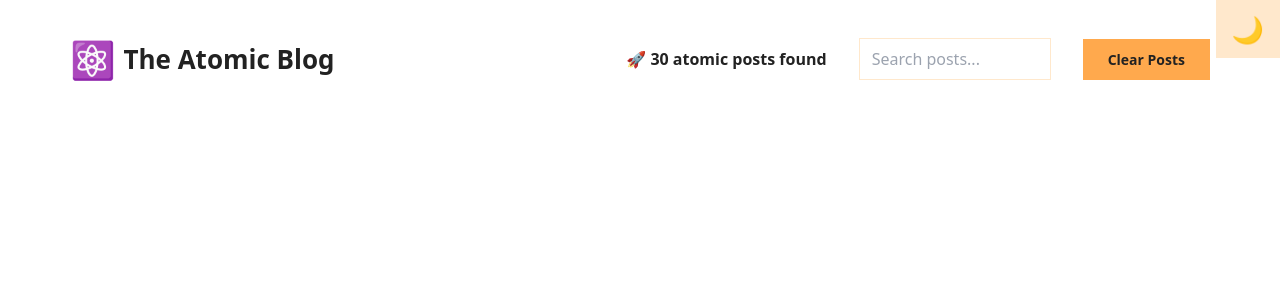
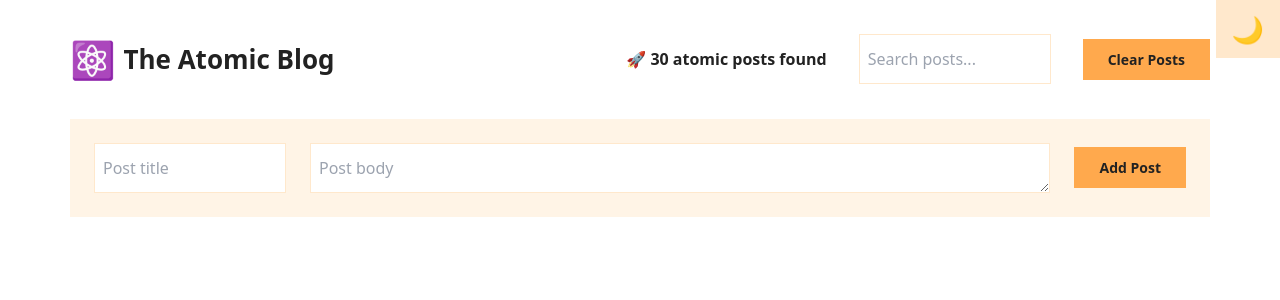
Before and after one commit to mdronysarker/blog-app, a React (Vite) app: page / in a window 1280 px wide. Shown: the top 300 px of the page. Built offline with nearby package versions, Linux system fonts and the light colour scheme.

Commit message:
fromadd post design done

```diff
--- /dev/null
+++ b/src/components/FromAddPost.jsx
@@ -0,0 +1,19 @@
+import React from "react";
+import Button from "./Button";
+
+export default function FromAddPost() {
+  return (
+    <form className=" p-6 bg-[#fff4e6] flex items-center gap-6 mb-10">
+      <input
+        className="w-[12rem] px-[8px] py-3 border border-[#ffe8cc] focus:outline-none focus:border-2 focus:border-[#ffa94d]"
+        placeholder="Post title"
+        type="text"
+      />
+      <textarea
+        className="flex-1 h-[50px] px-[8px] py-3 border border-[#ffe8cc] focus:outline-none focus:border-[#ffa94d]"
+        placeholder="Post body"
+      ></textarea>
+      <Button>Add Post</Button>
+    </form>
+  );
+}
--- a/src/components/Header.jsx
+++ b/src/components/Header.jsx
@@ -4,7 +4,7 @@ import Button from "./Button";
 
 export default function Header() {
   return (
-    <header className="flex justify-between">
+    <header className="flex justify-between mb-8">
       <h1 className="flex gap-2 text-[26px] items-center font-bold">
         <span className="text-[140%]">⚛️</span>The Atomic Blog
       </h1>
--- /dev/null
+++ b/src/components/Main.jsx
@@ -0,0 +1,10 @@
+import React from "react";
+import FromAddPost from "./FromAddPost";
+
+export default function Main() {
+  return (
+    <main>
+      <FromAddPost />
+    </main>
+  );
+}
--- a/src/components/Search.jsx
+++ b/src/components/Search.jsx
@@ -4,7 +4,7 @@ export default function Search() {
   return (
     <div>
       <input
-        className="w-[12rem] border border-[#ffe8cc] px-3 py-2 text-[16px]  focus:border-2 focus:border-[#ffa94d] focus:outline-none focus:rounded-sm"
+        className="w-[12rem] border border-[#ffe8cc] px-[8px] py-3 text-[16px]  focus:border-2 focus:border-[#ffa94d] focus:outline-none focus:rounded-sm"
         placeholder="Search posts..."
         type="text"
       />
--- a/src/pages/Home.jsx
+++ b/src/pages/Home.jsx
@@ -1,5 +1,6 @@
 import React, { useState } from "react";
 import Header from "../components/Header";
+import Main from "../components/Main";
 
 export default function Home() {
   const [isFakeDark, setIsFakeDark] = useState(false);
@@ -13,6 +14,7 @@ export default function Home() {
         {isFakeDark ? "☀️" : "🌙"}
       </button>
       <Header />
+      <Main />
     </section>
   );
 }
```
